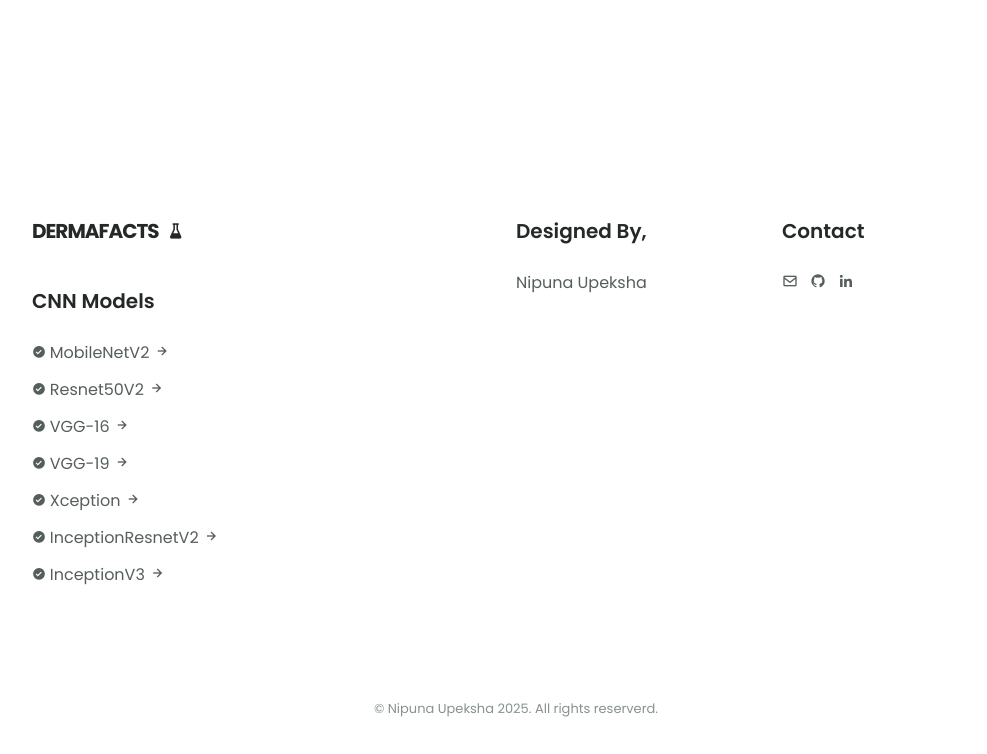
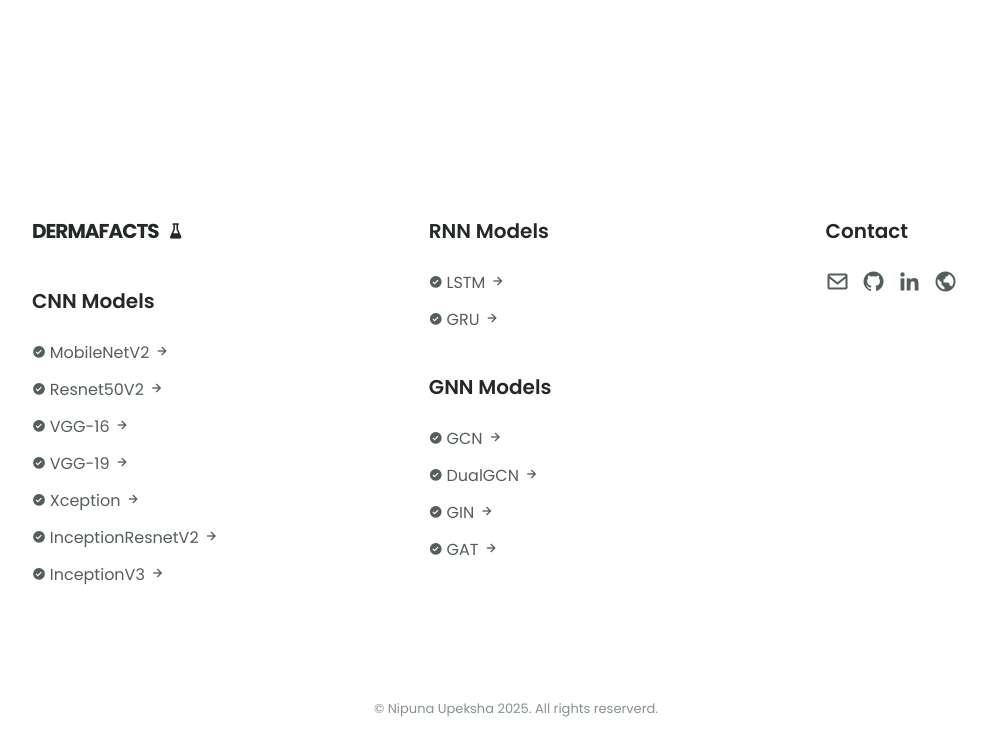
Before and after one commit to nipunaupeksha/mpox-lesion-detection, a Flask app: page / in a window 1280 px wide. Shown: the part 557-1311 px from the top of the page, without its empty margins (124-1111 px from the left). Run offline with Flask 3, Linux system fonts and the light colour scheme; parts of the project's set-up code (start-up, migrations or seed data) failed here and were passed over.

Commit message:
update frontend

```diff
--- a/frontend/static/styles.css
+++ b/frontend/static/styles.css
@@ -615,6 +615,10 @@ the website, in dark theme
   color: var(--first-color);
 }
 
+.social_link_i {
+  font-size: 1.5rem;
+}
+
 .right_arrow_wiki {
   transition: 0.3s;
   color: var(--text-color);
@@ -800,7 +804,7 @@ the website, in dark theme
     font-size: var(--h3-font-size);
   }
   .footer__container {
-    grid-template-columns: 1fr 0.5fr 0.5fr;
+    grid-template-columns: 1fr 1fr 0.5fr;
   }
   .footer__copy {
     margin: 7rem 0 2rem;
--- a/frontend/templates/index.html
+++ b/frontend/templates/index.html
@@ -288,15 +288,75 @@
           </ul>
         </div>
         <div class="footer__content">
-          <h3 class="footer__title">Designed By,</h3>
-          <ul class="footer__data">
+          <h3 class="footer__title">RNN Models</h3>
+          <ul class="footer__data grid" style="margin-bottom: var(--mb-2-5)">
             <li class="footer__information">
+              <i class="bx bxs-check-circle model_enumeration"></i>
               <a
-                href="https://nipunaupeksha.framer.website/"
+                href="https://keras.io/api/applications/mobilenet/"
                 class="footer__social-link"
                 target="_blank"
               >
-                Nipuna Upeksha
+                LSTM
+                <i class="bx bx-right-arrow-alt right_arrow_wiki"></i>
+              </a>
+            </li>
+            <li class="footer__information">
+              <i class="bx bxs-check-circle model_enumeration"></i>
+              <a
+                href="https://keras.io/api/applications/resnet/"
+                class="footer__social-link"
+                target="_blank"
+              >
+                GRU
+                <i class="bx bx-right-arrow-alt right_arrow_wiki"></i>
+              </a>
+            </li>
+          </ul>
+          <h3 class="footer__title">GNN Models</h3>
+          <ul class="footer__data grid">
+            <li class="footer__information">
+              <i class="bx bxs-check-circle model_enumeration"></i>
+              <a
+                href="https://keras.io/api/applications/mobilenet/"
+                class="footer__social-link"
+                target="_blank"
+              >
+                GCN
+                <i class="bx bx-right-arrow-alt right_arrow_wiki"></i>
+              </a>
+            </li>
+            <li class="footer__information">
+              <i class="bx bxs-check-circle model_enumeration"></i>
+              <a
+                href="https://keras.io/api/applications/resnet/"
+                class="footer__social-link"
+                target="_blank"
+              >
+                DualGCN
+                <i class="bx bx-right-arrow-alt right_arrow_wiki"></i>
+              </a>
+            </li>
+            <li class="footer__information">
+              <i class="bx bxs-check-circle model_enumeration"></i>
+              <a
+                href="https://keras.io/api/applications/vgg/"
+                class="footer__social-link"
+                target="_blank"
+              >
+                GIN
+                <i class="bx bx-right-arrow-alt right_arrow_wiki"></i>
+              </a>
+            </li>
+            <li class="footer__information">
+              <i class="bx bxs-check-circle model_enumeration"></i>
+              <a
+                href="https://keras.io/api/applications/vgg/"
+                class="footer__social-link"
+                target="_blank"
+              >
+                GAT
+                <i class="bx bx-right-arrow-alt right_arrow_wiki"></i>
               </a>
             </li>
           </ul>
@@ -310,21 +370,28 @@
                 class="footer__social-link"
                 target="_blank"
               >
-                <i class="bx bx-envelope"></i>
+                <i class="bx bx-envelope social_link_i"></i>
               </a>
               <a
                 href="https://www.github.com/nipunaupeksha"
                 class="footer__social-link"
                 target="_blank"
               >
-                <i class="bx bxl-github"></i>
+                <i class="bx bxl-github social_link_i"></i>
               </a>
               <a
                 href="https://www.linkedin.com/in/nipunaupeksha"
                 class="footer__social-link"
                 target="_blank"
               >
-                <i class="bx bxl-linkedin"></i>
+                <i class="bx bxl-linkedin social_link_i"></i>
+              </a>
+              <a
+                href="https://nipunaupeksha.framer.website/"
+                class="footer__social-link"
+                target="_blank"
+              >
+                <i class="bx bx-world social_link_i"></i>
               </a>
             </div>
           </ul>
```
